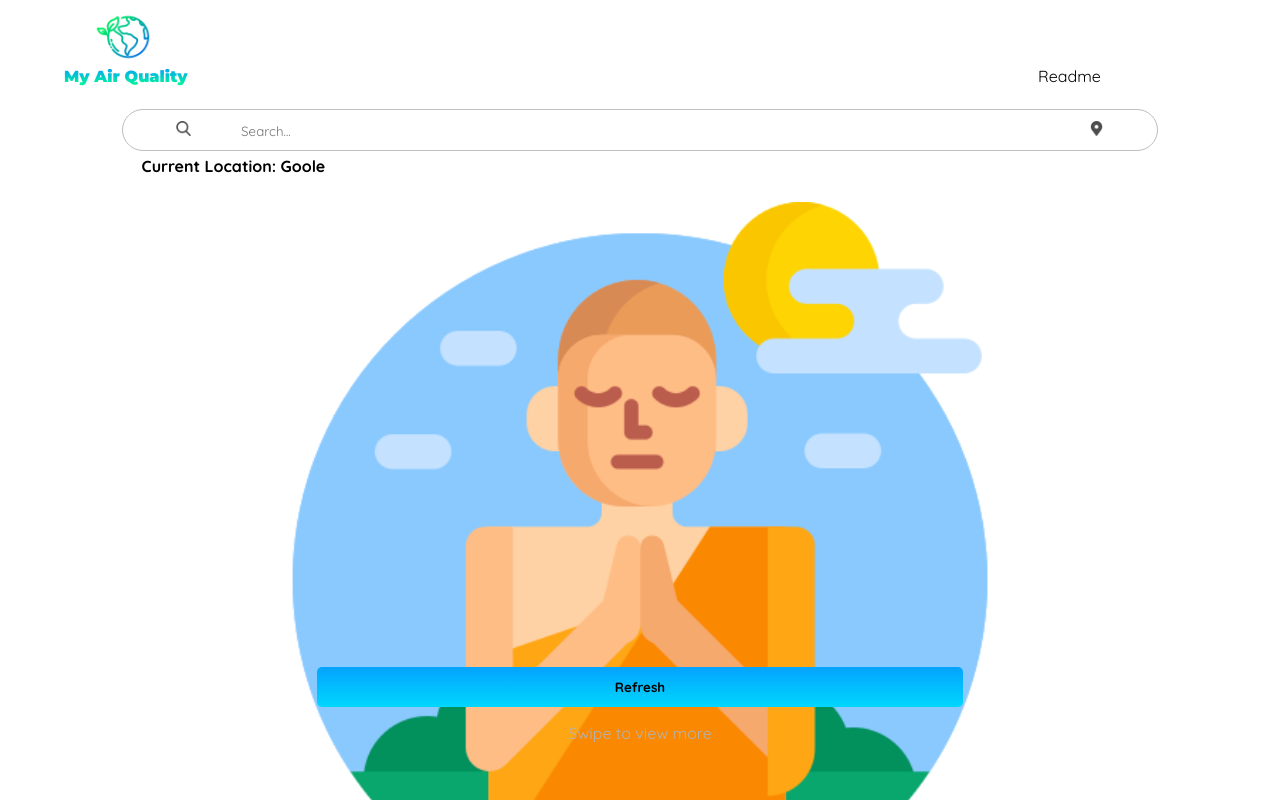
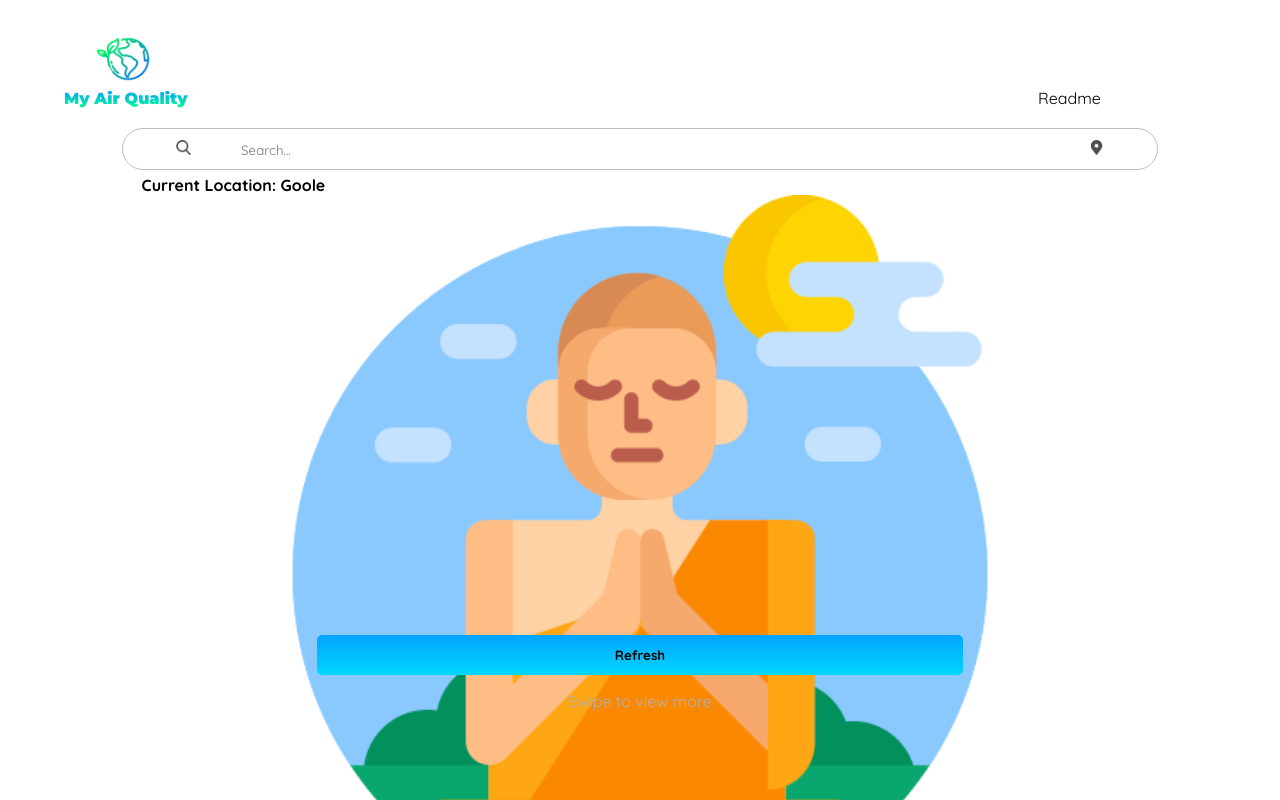
Before and after one commit to bibhashdash/myairquality, a Vue app: page / in a window 1280 px wide. Shown: the top 800 px of the page. Built offline with nearby package versions, Linux system fonts and the light colour scheme; a web font is replaced by a local one.

Commit message:
still trying to fix push up issue

```diff
--- a/src/App.vue
+++ b/src/App.vue
@@ -56,15 +56,15 @@ export default {
   align-items: center;
   padding: 0;
   /* padding: 20px 40px; */
-  position: relative;
+  /* position: relative; */
 }
 .app-container {
-  position: absolute;
+  /* position: absolute; */
   width: 90vw;
-  height: 95vh;
+  height: 600px;
   /* border: 1px solid red; */
   display: grid;
-  grid-template-rows: 10% 90%;
+  grid-template-rows: 20% 80%;
 }
 h1,
 h2,
```
